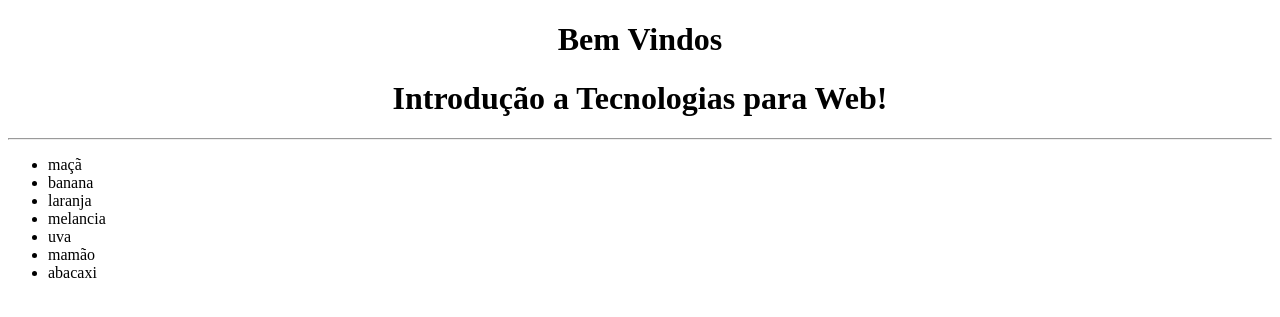
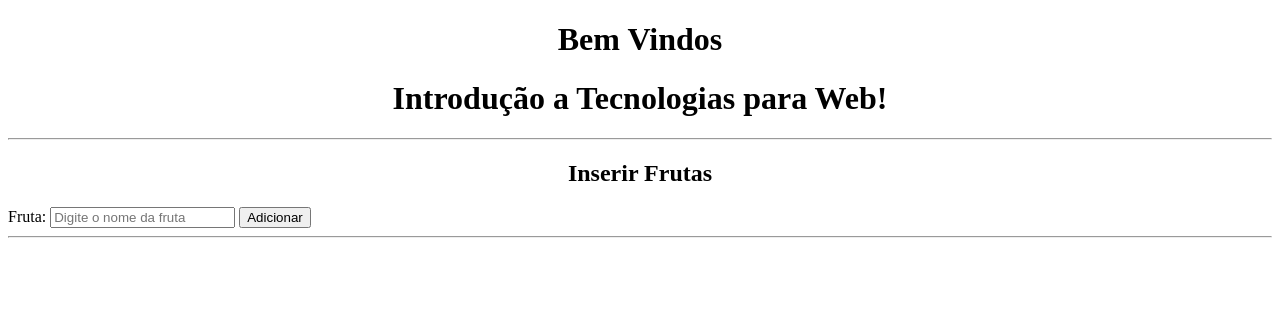
Before and after one commit to AugFidelis/EngSoft, a Flask app: page / in a window 1280 px wide. Shown: the top 317 px of the page. Run offline with Flask 3, Linux system fonts and the light colour scheme.

Commit message:
Aula 4 atualizada

```diff
--- a/Tec. Web/Aula4/main.py
+++ b/Tec. Web/Aula4/main.py
@@ -1,10 +1,15 @@
-from flask import Flask, render_template
+from flask import Flask, render_template, request
 
 app = Flask(__name__)
 
-@app.route('/')
+frutas = []
+
+@app.route('/', methods = ('GET', 'POST'))
 def home_page():
-    frutas = ["maçã", "banana", "laranja", "melancia", "uva", "mamão", "abacaxi"]
+    if(request.method == 'POST'):
+        if(request.form.get('fruta')):
+            frutas.append(request.form.get("fruta"))
+
     return render_template("index.html", frutas_do_html=frutas)
 
 
--- a/Tec. Web/Aula4/templates/index.html
+++ b/Tec. Web/Aula4/templates/index.html
@@ -9,10 +9,18 @@
     <h1 style="text-align: center;" >Bem Vindos</h1>
     <h1 style="text-align: center;" >Introdução a Tecnologias para Web!</h1>
     <hr>
+    <h2 style="text-align: center;">Inserir Frutas</h2>
+    <form action="{{url_for('home_page')}}" method="POST">
+      <label>Fruta:</label>
+      <input type="text" name="fruta" placeholder="Digite o nome da fruta">
+      <button type="submit">Adicionar</button>
+    </form>
+    <hr>
     <ul>
       {% for fruta in frutas_do_html %}
         <li>{{ fruta }}</li>
       {% endfor %}
     </ul>
+
   </body>
 </html>
```
